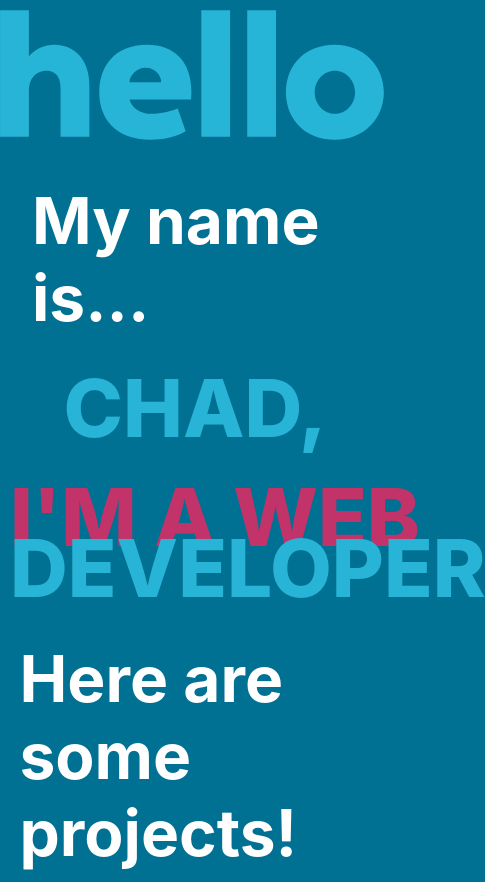
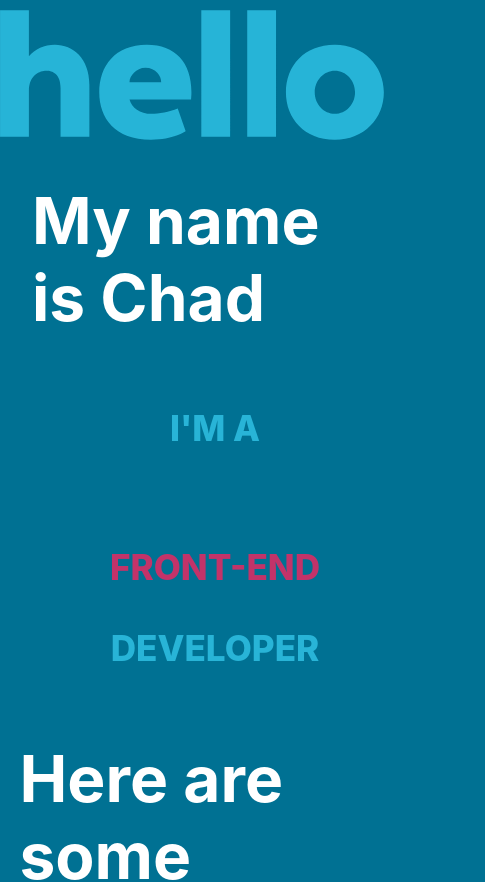
Before and after one commit to Cheis415/My-website, a React (Create React App) app: page / in a window 390 px wide. Shown: the top 882 px of the page, 485 px wide, since content can reach past the window. Built offline with nearby package versions, Linux system fonts and the light colour scheme.

Commit message:
fixed responsive issues

```diff
--- a/src/Hello.js
+++ b/src/Hello.js
@@ -37,7 +37,7 @@ function Hello() {
           />
         </g>
       </animated.svg>
-      <div data-aos="fade-left" ><h1 className="div1 myname">My name is...</h1></div>
+      <div data-aos="fade-left" ><h1 className="div1 myname">My name is Chad</h1></div>
     </div>
   )
 }
--- a/src/Name.css
+++ b/src/Name.css
@@ -1,17 +1,21 @@
 .container {
   /* display: flex;
   flex-direction: column;
-  align-items: center; */
+  align-items: center;
+  max-width: 75%; */
+  background-size: contain;
 }
 .transitions-item {
-    /* overflow: hidden; */
-    width: 95vw;
+    height: auto;
+    width: 100vw;
+    margin: 10px;
+    padding: 10px;
     background: transparent;
     display: flex;
     justify-content: center;
     flex-direction: column;
     align-items: center;
-    font-size: 5em;
+    font-size: 9vw;
     font-weight: 800;
     text-transform: uppercase;
     will-change: transform, opacity, height;
@@ -20,25 +24,3 @@
     line-height: 80px;
 
   }
-  .intro {
-    display: flex;
-    flex-wrap: wrap;
-    animation: type 3s steps(11);
-    /* overflow: hidden; */
-    /* white-space: nowrap; */
-    /* border-right: 4px solid white; */
-    /* font-family: 'Cutive Mono', monospace; */
-    color: white;
-    width: 90vw;
-    font-size: 4em;
-    max-width: 100vw;
-   justify-content: center;
-}
-@keyframes type {
-    0% {
-        width: 0ch;
-    }
-    100% {
-        width:13ch;
-    }
-}
--- a/src/Name.js
+++ b/src/Name.js
@@ -13,16 +13,16 @@ function Name() {
       { transform: 'perspective(600px) rotateX(0deg)' },
     ],
     leave: [{ color: '#c23369' }, { innerHeight: 0 }, { opacity: 0, height: 0 }],
-    update: { color: '#28b4d7' },
+    update: { color: '#28b4d7', margin: "10px" },
   })
 
   const reset = useCallback(() => {
     ref.current.map(clearTimeout)
     ref.current = []
     setItems([])
-    ref.current.push(setTimeout(() => setItems(['Chad,', "I'm a web", 'Developer']), 2000))
-    ref.current.push(setTimeout(() => setItems(['Chad,', 'Developer']), 5000))
-    ref.current.push(setTimeout(() => setItems(['Chad,', "I'm a web", 'Developer']), 8000))
+    ref.current.push(setTimeout(() => setItems(["I'm a" , "front-end", 'Developer']), 2000))
+    ref.current.push(setTimeout(() => setItems(["I'm a", 'Developer']), 5000))
+    ref.current.push(setTimeout(() => setItems(["I'm a", "front-end", 'Developer']), 8000))
   }, [])
 
   useEffect(() => void reset(), [reset])
--- a/src/ScrollTrans.js
+++ b/src/ScrollTrans.js
@@ -37,8 +37,8 @@ function ScrollTrans() {
   return (
     <div className="mainDiv">
         <div className="grids">
-          <div data-aos="fade-right" className="arrow" ><h1 className="top-h1">Here are some projects!</h1>
-                                      <h1 className="bot-h1"> Click to learn more!</h1><img src={arrow} alt="arrow"></img></div>
+          <div data-aos="fade-right" className="arrow" ><h1 className="top-h1">Here are some projects</h1>
+                                      <h1 className="bot-h1"> Click to learn more</h1><img src={arrow} alt="arrow"></img></div>
           <div data-aos="fade-left" className="boxes"><AppCard imageSource={micro} text={microText}/></div>
           <div data-aos="fade-right" className="boxes"><AppCard imageSource={clever} text={cleverCouncil}/></div>
           <div data-aos="fade-left" className="boxes"><AppCard imageSource={clash} text={clashText}/></div>
--- a/src/Wave.js
+++ b/src/Wave.js
@@ -4,7 +4,7 @@ import gmail from "./img/gmail (4).png";
 import linkedin from "./img/linkedin-logo-png-clip-art.png";
 import github from "./img/githubpic.png";
 import resume from "./img/Resume.png";
-
+import resumeCopy from "./img/Chad Heisler Resume (1).pdf"
 function Wave() {
 
 
@@ -18,16 +18,19 @@ function Wave() {
     <div className="our-partners">
     <p className="about-me-header"><b>A little about me,</b></p>
     <p className="about-me"><b>I am a Software Developer, thanks to the guidance of Code Tenderloin and Rithm School. Previously a carpenter and supervisor in construction, I'm applying years of time-sensitive problem solving and collaboration skills (and a healthy sense of humor) to coding.</b> </p>
-    <h3>Find me here:</h3>
+    <h3>Find me here</h3>
     <div className="our-partners-inner">
         <a href="mailto:chadheisler5@gmail.com"><img className="gmail ic" src={gmail} alt="gmail" /></a>
         <a href="https://github.com/Cheis415?tab=repositories"><img className="github ic" src={github} alt="github" /></a>
         <a href="https://www.linkedin.com/in/chad-heisler/"><img className="linkedin ic" src={linkedin} alt="linkedin" /></a>
-        <a href="https://docs.google.com/document/d/1Rs7k8m0TDL31mmWf0F16JyYnWVJkiaUiWcqYsE-ibWc/edit?usp=sharing"><img className="ic" src={resume} alt="resume" /></a>
+        <a href={resumeCopy}><img className="ic" src={resume} alt="resume" /></a>
     </div>
  </div>
  </div>
   )
 }
 
+
+
+
 export default Wave;
```
Also changed, not shown: 2 other files (tests, documents, lock files or other folders).
